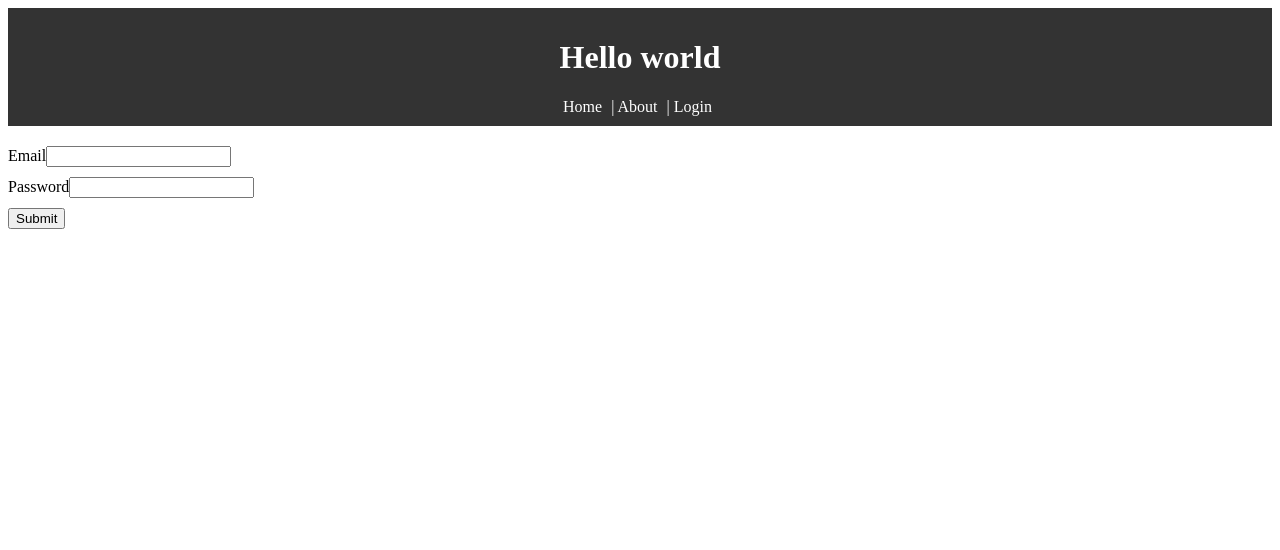
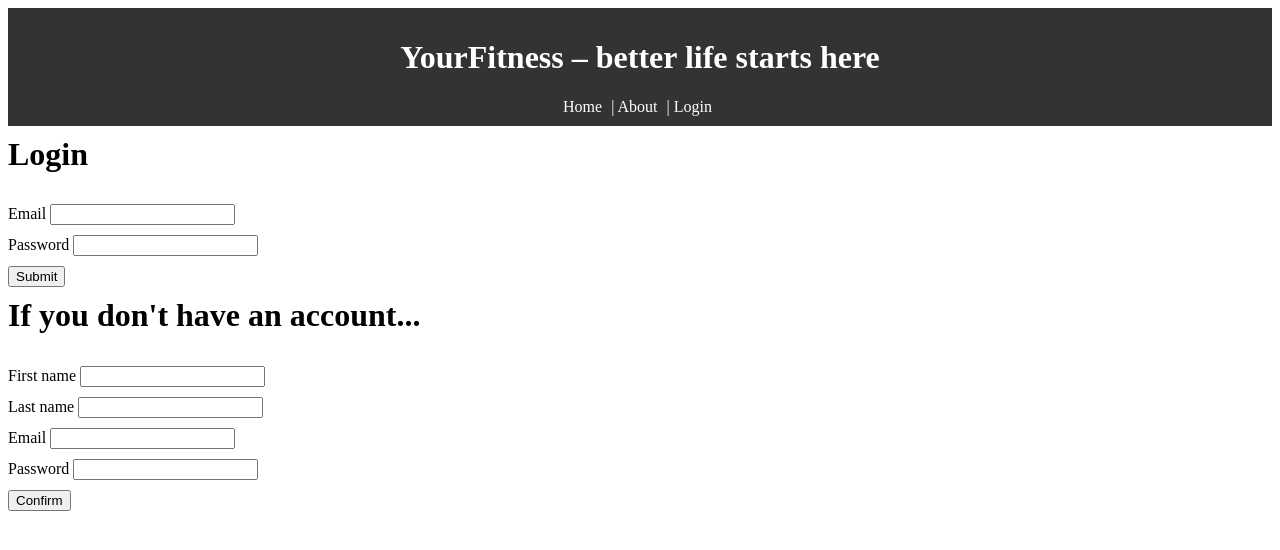
Before and after one commit to erpuid/Tarkvaratehnika1, a Vue app in the folder web/: page /#/login in a window 1280 px wide. Shown: the top 550 px of the page. Built offline with nearby package versions, Linux system fonts and the light colour scheme.

Commit message:
Header modified and login/registration started

```diff
--- a/web/src/components/layout/Header.vue
+++ b/web/src/components/layout/Header.vue
@@ -1,6 +1,6 @@
 <template>
     <header class="header">
-        <h1>Hello world</h1>
+        <h1>YourFitness – better life starts here</h1>
         <div id="nav">
             <router-link to="/">Home</router-link> |
             <router-link to="/about">About</router-link> |
--- a/web/src/views/Login.vue
+++ b/web/src/views/Login.vue
@@ -1,13 +1,30 @@
 <template>
     <div class="login">
-        <form @submit="CheckForm" method="post">
-            <label>Email</label>
+        <h1>Login</h1>
+        <form @submit="LoginForm" method="post">
+            <label>Email </label>
             <input type="email" name="email" v-model="email" />
             <br/>
-            <label>Password</label>
+            <label>Password </label>
             <input type="password" name="password" v-model="password">
             <br/>
             <input type="submit" name="submit" value="Submit" />
+        </form>
+        <h1>If you don't have an account...</h1>
+        <form @submit="SignupForm" method="post">
+            <label>First name </label>
+            <input type="text" name="firstName" v-model="firstname" />
+            <br>
+            <label>Last name </label>
+            <input type="text" name="lastName" v-model="lastname" />
+            <br>
+            <label>Email </label>
+            <input type="email" name="signUpEmail" v-model="signemail" />
+            <br>
+            <label>Password </label>
+            <input type="password" name="signUpPass" v-model="signPassword" />
+            <br>
+            <input type="submit" name="signSubmit" value="Confirm" />
         </form>
     </div>
 </template>
@@ -17,7 +34,7 @@
     export default {
         name: 'login',
         methods: {
-            CheckForm: function (e) {
+            LoginForm: function (e) {
                 if (this.email && this.password) {
                     return true;
                 }
@@ -32,6 +49,10 @@
                 }
 
                 e.preventDefault();
+            },
+
+            SignupForm: function (e) {
+
             }
         }
     }
```
